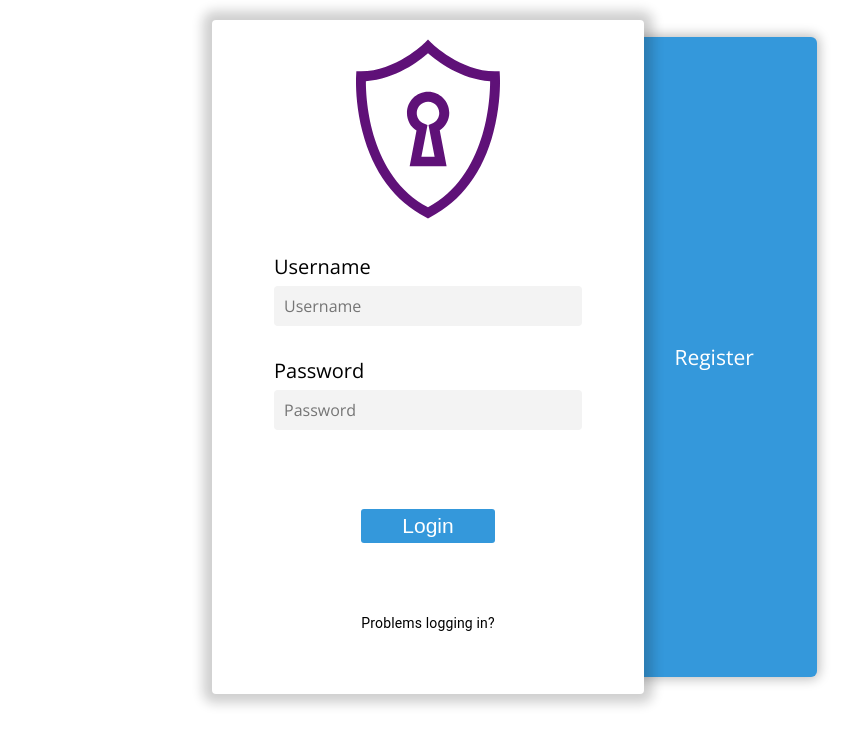
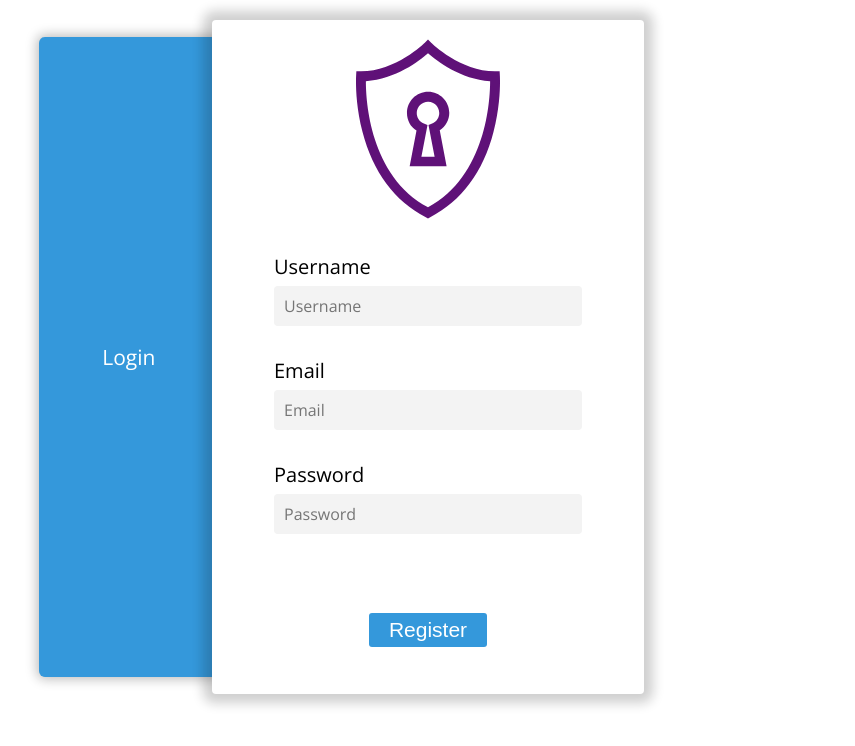
Before and after one commit to hateofhades/passy, a React (Create React App) app in the folder frontend/: page /register in a window 1280 px wide. Shown: the top 746 px of the page, without its empty margins (212-1067 px from the left). Built offline with nearby package versions, Linux system fonts and the light colour scheme.

Commit message:
Added router

```diff
--- a/frontend/package.json
+++ b/frontend/package.json
@@ -13,6 +13,7 @@
     "react-animated-css": "^1.2.1",
     "react-dom": "^17.0.2",
     "react-redux": "^7.2.5",
+    "react-router-dom": "^5.3.0",
     "react-scripts": "4.0.3",
     "react-toastify": "^8.0.2",
     "redux": "^4.1.1",
--- a/frontend/src/App.js
+++ b/frontend/src/App.js
@@ -1,19 +1,26 @@
 import './App.scss';
 import AuthPage from './Components/AuthPage/AuthPage';
+import MainPage from './Components/MainPage/MainPage';
 import Logout from './Components/Logout';
 import { ToastContainer } from 'react-toastify';
 import 'react-toastify/dist/ReactToastify.css';
 import { useSelector } from 'react-redux';
+import { useHistory, BrowserRouter as Router, Route, Switch } from 'react-router-dom';
 
 function App() {
   const user = useSelector(state => state.user.value);
 
   return (
-    <div className="App">
-      {user.username === "" && <AuthPage />}
-      {user.username !== "" && <Logout />}
-      <ToastContainer />
-    </div>
+    <Router>
+      <Switch>
+        <Route path="/register" component={AuthPage} />
+        {user.username === "" && <Route path="/" component={AuthPage} />}
+        {user.username !== "" && <Route exact path="/" component={MainPage} />}
+        <Route path="/login" component={AuthPage} />
+        <Route path="/logout" component={Logout} />
+        <ToastContainer />
+      </Switch>
+    </Router>
   );
 }
 
--- a/frontend/src/Components/AuthPage/AuthPage.js
+++ b/frontend/src/Components/AuthPage/AuthPage.js
@@ -2,9 +2,11 @@ import React, { useState, useEffect } from 'react';
 import Login from './Login';
 import Register from './Register';
 import './style.scss';
+import { useLocation } from 'react-router-dom';
 
 function AuthPage() {
-    const [isLogginActive, setLoggin] = useState(true);
+    const location = useLocation();
+    const [isLogginActive, setLoggin] = useState(!(location.pathname.split('/')[1].toLowerCase() === 'register'));
     const [mounted, setMounted] = useState(0);
     const [username, setUsername] = useState("");
 
--- a/frontend/src/Components/AuthPage/Login.js
+++ b/frontend/src/Components/AuthPage/Login.js
@@ -6,6 +6,7 @@ import axios from 'axios';
 import { toast } from 'react-toastify';
 import { useDispatch } from 'react-redux';
 import { login } from '../../features/user';
+import { useHistory } from 'react-router';
 
 const errorToast = {
     position: "bottom-right",
@@ -23,6 +24,8 @@ function Login({ playAnimation, registeredUsername }) {
 
     const [playAnimationState, setPlayAnimationState] = useState(playAnimation);
 
+    let history = useHistory();
+
     const handleLogin = async () => {
         setPlayAnimationState(false);
 
@@ -34,6 +37,7 @@ function Login({ playAnimation, registeredUsername }) {
 
             if (!response.data.code) {
                 dispatch(login({ username: username, encryptionKey: password }));
+                history.push('/');
             } else if (response.data.code === 1) toast.error("Username or password is incorrect.", errorToast);
             else toast.error("Username or password is undefined.", errorToast);
         } else {
--- /dev/null
+++ b/frontend/src/Components/MainPage/MainPage.js
@@ -0,0 +1,11 @@
+import React from 'react'
+
+function MainPage() {
+    return (
+        <div>
+            This is the main page!
+        </div>
+    )
+}
+
+export default MainPage
```
Also changed, not shown: 1 other file (tests, documents, lock files or other folders).
